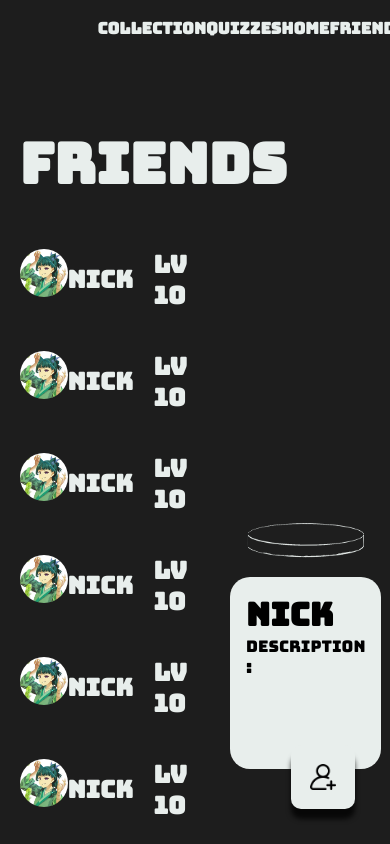
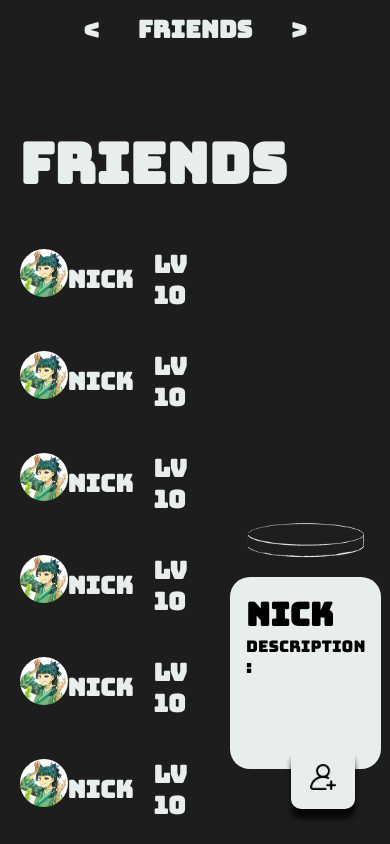
Before and after one commit to YuStudy-Inc/QuizSlayer, a React (Vite) app in the folder Frontend/: page /friends in a window 390 px wide. Built offline with nearby package versions, Linux system fonts and the light colour scheme.

Commit message:
added responsiveness for the navbar for smaller screens

```diff
--- a/Frontend/src/Components/Navbar.jsx
+++ b/Frontend/src/Components/Navbar.jsx
@@ -1,41 +1,72 @@
 import "../Styles/index.css"
 import "../Styles/Components/Navbar.css"
-import { Outlet, Link } from "react-router-dom"
+import { useState, useEffect } from "react"
+import { Outlet, Link, useLocation, useNavigate} from "react-router-dom"
 
 const Navbar = () => {
+    const location = useLocation()
+    const navigate = useNavigate()
+    const pages = ["collection", "quizzes", "home", "friends", "leaderboard"];
+    const [activePage, setActivePage] = useState(pages.indexOf(location.pathname.replace("/", "")) || 0)
+
+    const handleGoLeft = () => {
+        const newPage = (activePage - 1 + pages.length) % pages.length
+        setActivePage(newPage)
+        navigate(`/${pages[newPage]}`)
+    }
+
+    const handleGoRight = () => {
+        const newPage = (activePage + 1) % pages.length
+        setActivePage(newPage)
+        navigate(`/${pages[newPage]}`)
+    }
+
+    useEffect(() => {
+        const pageYoureOn = pages.indexOf(location.pathname.replace("/", ""))
+        if (pageYoureOn !== -1)
+            setActivePage(pageYoureOn)
+    }, [location])
+
     return (
         <>
             <div className="navbar-container">
-                <div className="collection highlight">
+                <div className="collection highlight big">
                     <Link to={"/collection"}>
                         <h1>COLLECTION</h1>
                     </Link>
                     <div className="selector"></div>
                 </div>
-                <div className="quizzes highlight">
+                <div className="quizzes highlight big">
                     <Link to={"/quizzes"}>
                         <h1>QUIZZES</h1>
                     </Link>
                     <div className="selector"></div>
                 </div>
-                <div className="home highlight">
+                <div className="home highlight big">
                     <Link to={"/home"}>
                         <h1>HOME</h1>
                     </Link>
                     <div className="selector"></div>
                 </div>
-                <div className="friends highlight">
+                <div className="friends highlight big">
                     <Link to={"/friends"}>
                         <h1>FRIENDS</h1>
                     </Link>
                     <div className="selector"></div>
                 </div>
-                <div className="leaderboard highlight">
+                <div className="leaderboard highlight big">
                     <Link to={"/leaderboard"}>
                         <h1>LEADERBOARD</h1>
                     </Link>
                     <div className="selector">
                     </div>
+                </div>
+
+
+                <div className="small-nav">
+                    <button onClick={handleGoLeft} className={`button-nav ${activePage === 0 ? "hidden": ""}`}><h1>&lt;</h1></button>
+                    <h1>{pages[activePage].toUpperCase()}</h1>
+                    <button onClick={handleGoRight} className={`button-nav ${activePage === 4 ? "hidden": ""}`}><h1>&gt;</h1></button>
                 </div>
             </div>
             <Outlet />
--- a/Frontend/src/Styles/Components/Navbar.css
+++ b/Frontend/src/Styles/Components/Navbar.css
@@ -10,6 +10,25 @@
     transform: translateX(-50%);
 }
 
+.button-nav {
+    color: var(--white);
+    border: none;
+    font-size: 2.5rem;
+    display: flex;
+    align-items: center;
+    transition: color 0.2s ease-in-out, transform 0.2s ease-in-out;
+    cursor: pointer;
+    background: transparent;
+    opacity: 0;
+    position: absolute;
+    visibility: hidden;
+}
+
+.button-nav:hover {
+    color: var(--light-green);
+    transform: scale(1.1);
+}
+
 .navbar-container a {
     text-decoration: none;
 }
@@ -18,6 +37,30 @@
     color: var(--white);
     margin-bottom: 5px;
     font-size: 1.8rem;
+}
+
+.selector {
+    position: relative;
+    width: 0;
+    height: 3px;
+    background-color: var(--white);
+    transform: translateX(-50%);
+    left: 50%;
+    transition: width 0.2s ease-in-out
+}
+
+.highlight:hover .selector {
+    width: 100%;
+}
+
+.highlight:not(:hover) .selector {
+    width: 0%;
+}
+
+.small-nav {
+    opacity: 0;
+    position: absolute;
+    visibility: hidden;
 }
 
 @media only screen and (max-width: 1750px) {
@@ -38,20 +81,35 @@
     }
 }
 
-.selector {
-    position: relative;
-    width: 0;
-    height: 3px;
-    background-color: var(--white);
-    transform: translateX(-50%);
-    left: 50%;
-    transition: width 0.2s ease-in-out
+@media only screen and (max-width: 1000px) {
+    .button-nav {
+        opacity: 1;
+        visibility: visible;
+        position: relative;
+    }
+
+    .small-nav h1 {
+        font-size: 1.5rem;
+    }
+
+    .small-nav {
+        opacity: 1;
+        visibility: visible;
+        position: absolute;
+        display: flex;
+        width: 100%;
+        justify-content: center;
+        gap: 2rem;
+    }
+
+    .big {
+        opacity: 0;
+        visibility: hidden;
+        position: absolute;
+    }
+
+    .hidden {
+        opacity: 0;
+        visibility: hidden;
+    }
 }
-
-.highlight:hover .selector {
-    width: 100%;
-}
-
-.highlight:not(:hover) .selector {
-    width: 0%;
-}
```
